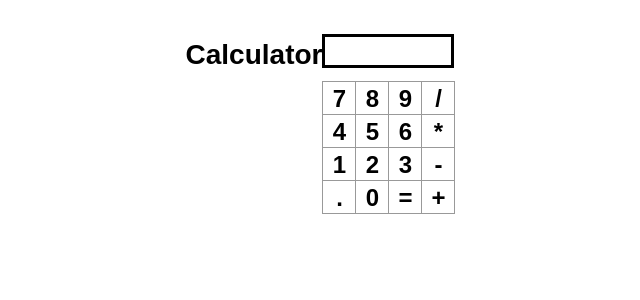
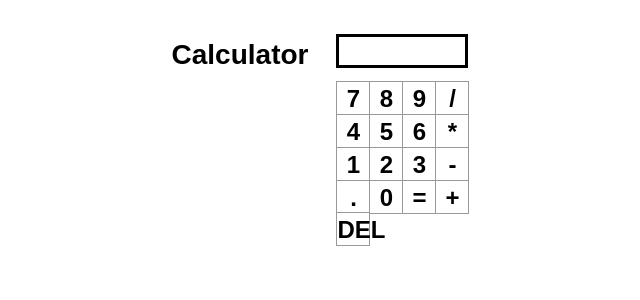
Before and after one commit to jcholewa/calculator-app, a React (Create React App) app: page / in a window 1280 px wide. Shown: the top 300 px of the page, without its empty margins (320-960 px from the left). Built offline with nearby package versions, Linux system fonts and the light colour scheme.

Commit message:
Basic 2 number calculations working

```diff
--- a/src/App.css
+++ b/src/App.css
@@ -15,6 +15,7 @@ body {
 
 h1 {
   align-self: flex-start;
+  padding-right: 1em;
 }
 
 button {
@@ -57,3 +58,16 @@ p {
   padding-top: 0.5em;
   padding-left: 0.5em;
 }
+
+.delete-row {
+  float: left;
+  font-size: 24px;
+  font-weight: bold;
+  line-height: 34px;
+  height: 34px;
+  margin-right: -1px;
+  margin-top: -1px;
+  padding: 0;
+  text-align: center;
+  width: 34px;
+}
--- a/src/Components/Grid.js
+++ b/src/Components/Grid.js
@@ -38,14 +38,23 @@ class Grid extends Component {
           {this.renderButton("=")}
           {this.renderButton("+")}
         </div>
+        <div className="delete-row">
+          <button>DEL</button>
+        </div>
       </div>
     );
   }
+
   getInput = event => {
     event.preventDefault();
-    const { inputValue } = this.state;
-    const newInput = [...inputValue, event.target.id];
-    this.setState({ inputValue: newInput });
+
+    if (event.target.id !== '=') {
+      const { inputValue } = this.state;
+      const newInput = [...inputValue, event.target.id];
+      this.setState({ inputValue: newInput });
+    } else {
+      this.setState({ inputValue: eval(this.state.inputValue.join("")) })
+    }
   };
 }
 
```
